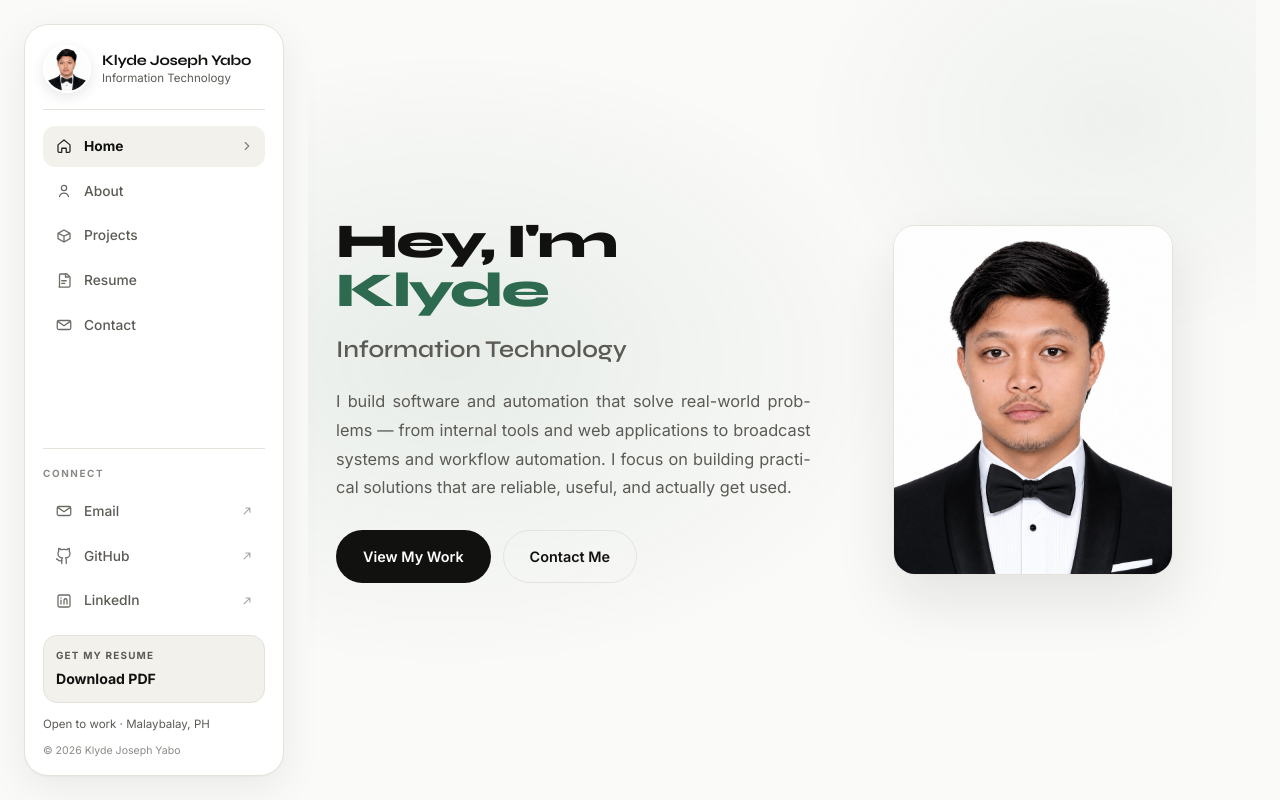
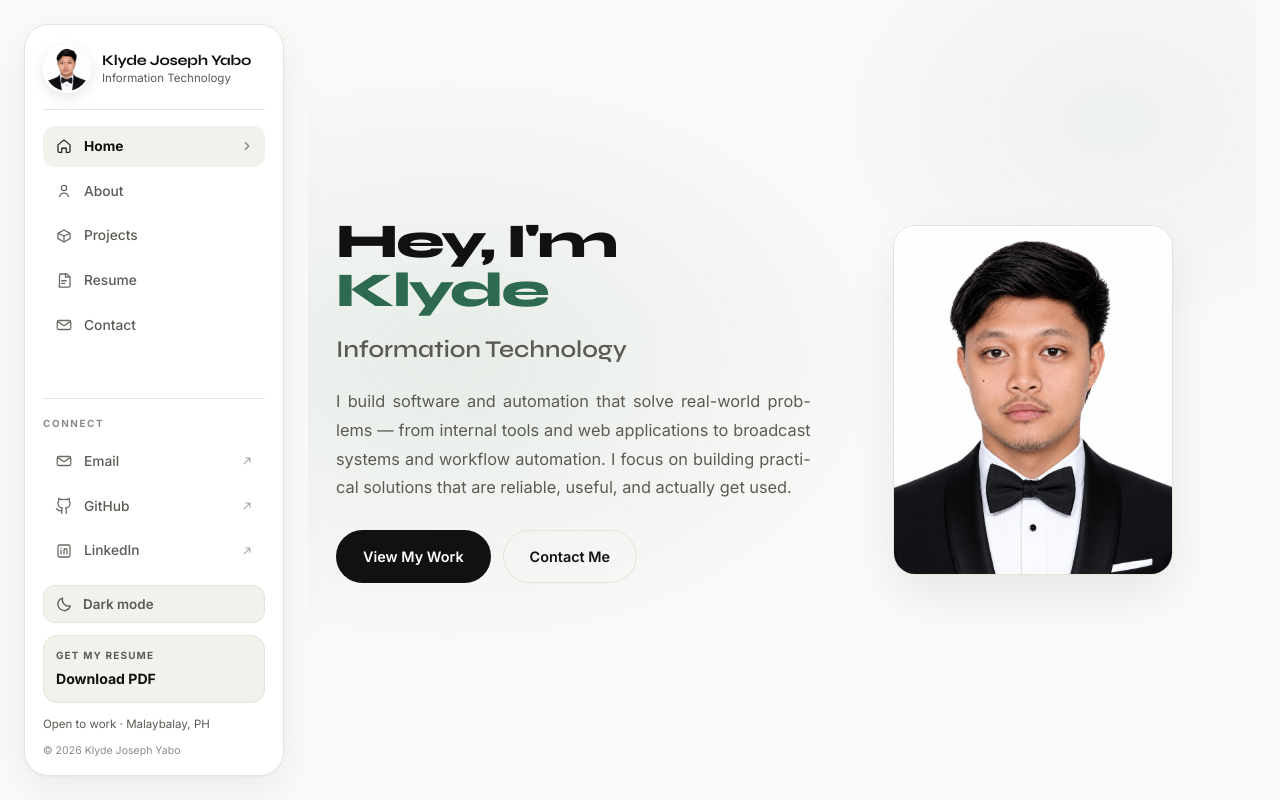
Before and after one commit to klaayd39/new-portfolio, a React (Vite) app: page / in a window 1280 px wide. Shown: the top 800 px of the page. Built offline with nearby package versions, Linux system fonts and the light colour scheme.

Commit message:
dark mode

```diff
--- a/index.html
+++ b/index.html
@@ -28,6 +28,15 @@
   <link href="https://fonts.googleapis.com/css2?family=Inter:wght@400;500;600;700&family=Syne:wght@500;600;700;800&display=swap" rel="stylesheet" />
 
   <title>Klyde Joseph Yabo</title>
+  <script>
+    (function () {
+      var stored = localStorage.getItem('portfolio-theme');
+      var theme = stored === 'dark' || stored === 'light'
+        ? stored
+        : (window.matchMedia('(prefers-color-scheme: dark)').matches ? 'dark' : 'light');
+      document.documentElement.setAttribute('data-theme', theme);
+    })();
+  </script>
 </head>
 
 <body>
--- a/src/components/Sidebar.jsx
+++ b/src/components/Sidebar.jsx
@@ -1,6 +1,7 @@
 import { useEffect, useState } from 'react'
 import { Link, NavLink, useLocation } from 'react-router-dom'
 import { MAIN_NAV, CONNECT_LINKS, SECTION_IDS } from './navItems'
+import ThemeToggle from './ThemeToggle'
 
 const ICONS = {
   home: (
@@ -165,6 +166,7 @@ function SidebarPanel({ activeId, onLinkClick }) {
       </div>
 
       <footer className="sidebar-footer">
+        <ThemeToggle className="theme-toggle--sidebar" />
         <a
           href="/Klyde_Joseph_Yabo_Resume.pdf"
           download="Klyde_Joseph_Yabo_Resume.pdf"
@@ -243,6 +245,8 @@ export default function Sidebar() {
         <Link to="/" className="mobile-bar-brand" onClick={closeDrawer}>
           Klyde<span>.</span>
         </Link>
+        <div className="mobile-bar-actions">
+          <ThemeToggle className="theme-toggle--mobile" />
         <button
           type="button"
           className={`mobile-bar-toggle${drawerOpen ? ' mobile-bar-toggle--open' : ''}`}
@@ -252,6 +256,7 @@ export default function Sidebar() {
         >
           <span /><span /><span />
         </button>
+        </div>
       </header>
 
       {drawerOpen && (
--- /dev/null
+++ b/src/components/ThemeToggle.jsx
@@ -0,0 +1,46 @@
+import { useTheme } from '../context/ThemeContext'
+
+const ICONS = {
+  sun: (
+    <svg viewBox="0 0 24 24" width="18" height="18" aria-hidden="true">
+      <circle cx="12" cy="12" r="4" fill="none" stroke="currentColor" strokeWidth="1.7" />
+      <path
+        d="M12 2v2M12 20v2M4.93 4.93l1.41 1.41M17.66 17.66l1.41 1.41M2 12h2M20 12h2M4.93 19.07l1.41-1.41M17.66 6.34l1.41-1.41"
+        fill="none"
+        stroke="currentColor"
+        strokeWidth="1.7"
+        strokeLinecap="round"
+      />
+    </svg>
+  ),
+  moon: (
+    <svg viewBox="0 0 24 24" width="18" height="18" aria-hidden="true">
+      <path
+        d="M20.5 14.5A8.5 8.5 0 0110 4a8.5 8.5 0 1010.5 10.5z"
+        fill="none"
+        stroke="currentColor"
+        strokeWidth="1.7"
+        strokeLinejoin="round"
+      />
+    </svg>
+  ),
+}
+
+export default function ThemeToggle({ className = '' }) {
+  const { theme, toggleTheme } = useTheme()
+  const isDark = theme === 'dark'
+
+  return (
+    <button
+      type="button"
+      className={`theme-toggle${className ? ` ${className}` : ''}`}
+      onClick={toggleTheme}
+      aria-label={isDark ? 'Switch to light mode' : 'Switch to dark mode'}
+      title={isDark ? 'Light mode' : 'Dark mode'}
+    >
+      <span className="theme-toggle-icon theme-toggle-icon--sun">{ICONS.sun}</span>
+      <span className="theme-toggle-icon theme-toggle-icon--moon">{ICONS.moon}</span>
+      <span className="theme-toggle-label">{isDark ? 'Light mode' : 'Dark mode'}</span>
+    </button>
+  )
+}
--- /dev/null
+++ b/src/context/ThemeContext.jsx
@@ -0,0 +1,52 @@
+import { createContext, useContext, useEffect, useState } from 'react'
+
+const STORAGE_KEY = 'portfolio-theme'
+
+const ThemeContext = createContext(null)
+
+function getSystemTheme() {
+  if (typeof window === 'undefined') return 'light'
+  return window.matchMedia('(prefers-color-scheme: dark)').matches ? 'dark' : 'light'
+}
+
+function getInitialTheme() {
+  if (typeof document === 'undefined') return 'light'
+  const stored = localStorage.getItem(STORAGE_KEY)
+  if (stored === 'light' || stored === 'dark') return stored
+  return getSystemTheme()
+}
+
+function applyTheme(theme) {
+  document.documentElement.setAttribute('data-theme', theme)
+}
+
+export function ThemeProvider({ children }) {
+  const [theme, setThemeState] = useState(getInitialTheme)
+
+  useEffect(() => {
+    applyTheme(theme)
+    localStorage.setItem(STORAGE_KEY, theme)
+  }, [theme])
+
+  const setTheme = (next) => {
+    setThemeState(next === 'dark' ? 'dark' : 'light')
+  }
+
+  const toggleTheme = () => {
+    setThemeState((current) => (current === 'dark' ? 'light' : 'dark'))
+  }
+
+  return (
+    <ThemeContext.Provider value={{ theme, setTheme, toggleTheme }}>
+      {children}
+    </ThemeContext.Provider>
+  )
+}
+
+export function useTheme() {
+  const context = useContext(ThemeContext)
+  if (!context) {
+    throw new Error('useTheme must be used within ThemeProvider')
+  }
+  return context
+}
--- a/src/index.css
+++ b/src/index.css
@@ -4,6 +4,7 @@
    ================================================================ */
 
 :root {
+  color-scheme: light;
   --bg: #fafaf8;
   --bg-muted: #f2f1ec;
   --bg-dark: #111110;
@@ -16,6 +17,20 @@
   --accent-soft: rgba(45, 106, 79, 0.1);
   --border: #e4e2db;
   --border-dark: rgba(255, 255, 255, 0.12);
+  --shadow-sm: 0 1px 2px rgba(17, 17, 16, 0.04), 0 12px 40px rgba(17, 17, 16, 0.07);
+  --shadow-md: 0 20px 48px rgba(17, 17, 16, 0.08);
+  --shadow-lg: 0 32px 80px rgba(17, 17, 16, 0.2);
+  --shadow-float: 0 8px 24px rgba(17, 17, 16, 0.2);
+  --hero-glow-1: rgba(45, 106, 79, 0.09);
+  --hero-glow-2: rgba(45, 106, 79, 0.06);
+  --mobile-bar-bg: rgba(250, 250, 248, 0.94);
+  --scrim-bg: rgba(17, 17, 16, 0.4);
+  --modal-backdrop: rgba(17, 17, 16, 0.6);
+  --modal-close-bg: rgba(255, 255, 255, 0.95);
+  --btn-primary-bg: var(--text);
+  --btn-primary-hover: var(--accent);
+  --fab-bg: var(--text);
+  --filter-active-bg: var(--text);
   --font-display: 'Syne', system-ui, sans-serif;
   --font-body: 'Inter', system-ui, sans-serif;
   --container: min(1120px, 100%);
@@ -29,6 +44,36 @@
   --mobile-bar-h: 60px;
 }
 
+[data-theme="dark"] {
+  color-scheme: dark;
+  --bg: #111110;
+  --bg-muted: #1a1a19;
+  --bg-dark: #0a0a09;
+  --surface: #1c1c1b;
+  --text: #f5f4f0;
+  --text-muted: #9c9890;
+  --text-light: rgba(255, 255, 255, 0.72);
+  --accent: #52b788;
+  --accent-hover: #40916c;
+  --accent-soft: rgba(82, 183, 136, 0.12);
+  --border: #2e2e2c;
+  --border-dark: rgba(255, 255, 255, 0.1);
+  --shadow-sm: 0 1px 2px rgba(0, 0, 0, 0.2), 0 12px 40px rgba(0, 0, 0, 0.35);
+  --shadow-md: 0 20px 48px rgba(0, 0, 0, 0.35);
+  --shadow-lg: 0 32px 80px rgba(0, 0, 0, 0.5);
+  --shadow-float: 0 8px 24px rgba(0, 0, 0, 0.45);
+  --hero-glow-1: rgba(82, 183, 136, 0.12);
+  --hero-glow-2: rgba(82, 183, 136, 0.08);
+  --mobile-bar-bg: rgba(17, 17, 16, 0.94);
+  --scrim-bg: rgba(0, 0, 0, 0.6);
+  --modal-backdrop: rgba(0, 0, 0, 0.75);
+  --modal-close-bg: rgba(28, 28, 27, 0.95);
+  --btn-primary-bg: var(--accent);
+  --btn-primary-hover: var(--accent-hover);
+  --fab-bg: var(--accent);
+  --filter-active-bg: var(--accent);
+}
+
 *, *::before, *::after { box-sizing: border-box; margin: 0; padding: 0; }
 
 html {
@@ -60,6 +105,7 @@ body {
   line-height: 1.65;
   -webkit-font-smoothing: antialiased;
   overflow-x: hidden;
+  transition: background 0.25s ease, color 0.25s ease;
 }
 
 #root { min-height: 100vh; }
@@ -154,9 +200,7 @@ textarea:focus-visible {
   background: var(--surface);
   border: 1px solid var(--border);
   border-radius: 24px;
-  box-shadow:
-    0 1px 2px rgba(17, 17, 16, 0.04),
-    0 12px 40px rgba(17, 17, 16, 0.07);
+  box-shadow: var(--shadow-sm);
   overflow-y: auto;
   scrollbar-width: thin;
   scrollbar-color: var(--border) transparent;
@@ -339,6 +383,68 @@ textarea:focus-visible {
   opacity: 0.7;
 }
 
+/* ── Theme toggle ── */
+.theme-toggle {
+  display: inline-flex;
+  align-items: center;
+  gap: 10px;
+  padding: 9px 11px;
+  border-radius: 12px;
+  border: 1px solid var(--border);
+  background: var(--bg-muted);
+  color: var(--text-muted);
+  font-size: 0.84rem;
+  font-weight: 600;
+  transition: color 0.2s, background 0.2s, border-color 0.2s;
+}
+
+.theme-toggle:hover {
+  color: var(--text);
+  background: var(--surface);
+  border-color: var(--accent);
+}
+
+.theme-toggle-icon {
+  display: flex;
+  align-items: center;
+  justify-content: center;
+  flex-shrink: 0;
+}
+
+.theme-toggle-icon--sun { display: none; }
+.theme-toggle-icon--moon { display: flex; }
+
+[data-theme="dark"] .theme-toggle-icon--sun { display: flex; }
+[data-theme="dark"] .theme-toggle-icon--moon { display: none; }
+
+.theme-toggle--sidebar {
+  width: 100%;
+  margin-bottom: 12px;
+  justify-content: flex-start;
+}
+
+.theme-toggle--mobile {
+  min-width: 44px;
+  min-height: 44px;
+  padding: 10px;
+  border-radius: 12px;
+  border: none;
+  background: transparent;
+}
+
+.theme-toggle--mobile .theme-toggle-label { display: none; }
+
+.theme-toggle--mobile:hover {
+  background: var(--bg-muted);
+  border-color: transparent;
+}
+
+.mobile-bar-actions {
+  display: flex;
+  align-items: center;
+  gap: 4px;
+}
+
 /* ── Mobile bar + drawer ── */
 .mobile-bar {
   display: flex;
@@ -351,7 +457,7 @@ textarea:focus-visible {
   left: 0;
   right: 0;
   z-index: 350;
-  background: rgba(250, 250, 248, 0.94);
+  background: var(--mobile-bar-bg);
   backdrop-filter: blur(14px);
   -webkit-backdrop-filter: blur(14px);
   border-bottom: 1px solid var(--border);
@@ -425,7 +531,7 @@ textarea:focus-visible {
     display: block;
     position: fixed;
     inset: 0;
-    background: rgba(17, 17, 16, 0.4);
+    background: var(--scrim-bg);
     border: none;
     z-index: 354;
     cursor: pointer;
@@ -623,10 +729,10 @@ textarea:focus-visible {
 .btn:active { transform: translateY(0); }
 
 .btn-primary {
-  background: var(--text);
+  background: var(--btn-primary-bg);
   color: #fff;
 }
-.btn-primary:hover { background: var(--accent); }
+.btn-primary:hover { background: var(--btn-primary-hover); }
 
 .btn-secondary {
   background: transparent;
@@ -681,8 +787,8 @@ textarea:focus-visible {
   position: absolute;
   inset: 0;
   background:
-    radial-gradient(ellipse 70% 55% at 15% 45%, rgba(45, 106, 79, 0.09), transparent 70%),
-    radial-gradient(ellipse 50% 45% at 85% 15%, rgba(45, 106, 79, 0.06), transparent 65%);
+    radial-gradient(ellipse 70% 55% at 15% 45%, var(--hero-glow-1), transparent 70%),
+    radial-gradient(ellipse 50% 45% at 85% 15%, var(--hero-glow-2), transparent 65%);
   pointer-events: none;
 }
 
@@ -753,7 +859,7 @@ textarea:focus-visible {
   border-radius: var(--radius-lg);
   overflow: hidden;
   border: 1px solid var(--border);
-  box-shadow: 0 24px 60px rgba(17, 17, 16, 0.1);
+  box-shadow: var(--shadow-md);
   background: var(--surface);
   position: relative;
 }
@@ -1100,7 +1206,7 @@ textarea:focus-visible {
   flex-direction: column;
 }
 .project-card:hover {
-  box-shadow: 0 20px 48px rgba(17, 17, 16, 0.08);
+  box-shadow: var(--shadow-md);
   border-color: rgba(45, 106, 79, 0.35);
 }
 
@@ -1283,7 +1389,7 @@ textarea:focus-visible {
 }
 .explore-card:hover {
   transform: translateY(-4px);
-  box-shadow: 0 14px 36px rgba(17, 17, 16, 0.06);
+  box-shadow: var(--shadow-md);
 }
 
 .explore-emoji { font-size: 1.8rem; display: block; margin-bottom: 12px; }
@@ -1515,8 +1621,8 @@ textarea:focus-visible {
   outline-offset: 2px;
 }
 .filter-tab--active {
-  background: var(--text);
-  border-color: var(--text);
+  background: var(--filter-active-bg);
+  border-color: var(--filter-active-bg);
   color: #fff;
 }
 
@@ -1554,7 +1660,7 @@ textarea:focus-visible {
   background: var(--surface);
   border: 1px solid var(--border);
   border-radius: var(--radius-lg);
-  box-shadow: 0 12px 40px rgba(17, 17, 16, 0.05);
+  box-shadow: var(--shadow-sm);
 }
 
 .contact-form-header { margin-bottom: 20px; }
@@ -1776,11 +1882,11 @@ textarea:focus-visible {
   max-width: 900px;
   max-height: min(90vh, 90dvh);
   overflow: visible;
-  box-shadow: 0 32px 80px rgba(17, 17, 16, 0.2);
+  box-shadow: var(--shadow-lg);
   animation: modalIn 0.35s var(--ease) both;
 }
 .modal-dialog::backdrop {
-  background: rgba(17, 17, 16, 0.6);
+  background: var(--modal-backdrop);
   backdrop-filter: blur(6px);
 }
 @keyframes modalIn {
@@ -1800,13 +1906,14 @@ textarea:focus-visible {
   top: 16px; right: 16px;
   width: 36px; height: 36px;
   border-radius: 50%;
-  background: rgba(255,255,255,0.95);
+  background: var(--modal-close-bg);
   border: 1px solid var(--border);
   z-index: 10;
   font-size: 0.85rem;
+  color: var(--text);
   transition: background 0.2s;
 }
-.modal-close:hover { background: #fff; }
+.modal-close:hover { background: var(--surface); }
 
 .modal-hero {
   height: 240px;
@@ -1984,7 +2091,7 @@ textarea:focus-visible {
   right: 28px;
   width: 44px; height: 44px;
   border-radius: 50%;
-  background: var(--text);
+  background: var(--fab-bg);
   color: #fff;
   font-size: 1rem;
   font-weight: 700;
@@ -1996,10 +2103,10 @@ textarea:focus-visible {
   transform: translateY(8px);
   transition: opacity 0.3s, transform 0.3s, background 0.2s;
   z-index: 90;
-  box-shadow: 0 8px 24px rgba(17,17,16,0.2);
+  box-shadow: var(--shadow-float);
 }
 .btt.show { opacity: 1; pointer-events: auto; transform: none; }
-.btt:hover { background: var(--accent); }
+.btt:hover { background: var(--accent-hover); }
 
 @media (min-width: 1024px) and (max-height: 780px) {
   .sidebar-panel-inner {
--- a/src/main.jsx
+++ b/src/main.jsx
@@ -4,12 +4,15 @@ import { BrowserRouter } from 'react-router-dom'
 import { HelmetProvider } from 'react-helmet-async'
 import './index.css'
 import App from './App.jsx'
+import { ThemeProvider } from './context/ThemeContext'
 
 createRoot(document.getElementById('root')).render(
   <StrictMode>
     <HelmetProvider>
       <BrowserRouter>
-        <App />
+        <ThemeProvider>
+          <App />
+        </ThemeProvider>
       </BrowserRouter>
     </HelmetProvider>
   </StrictMode>,
```
